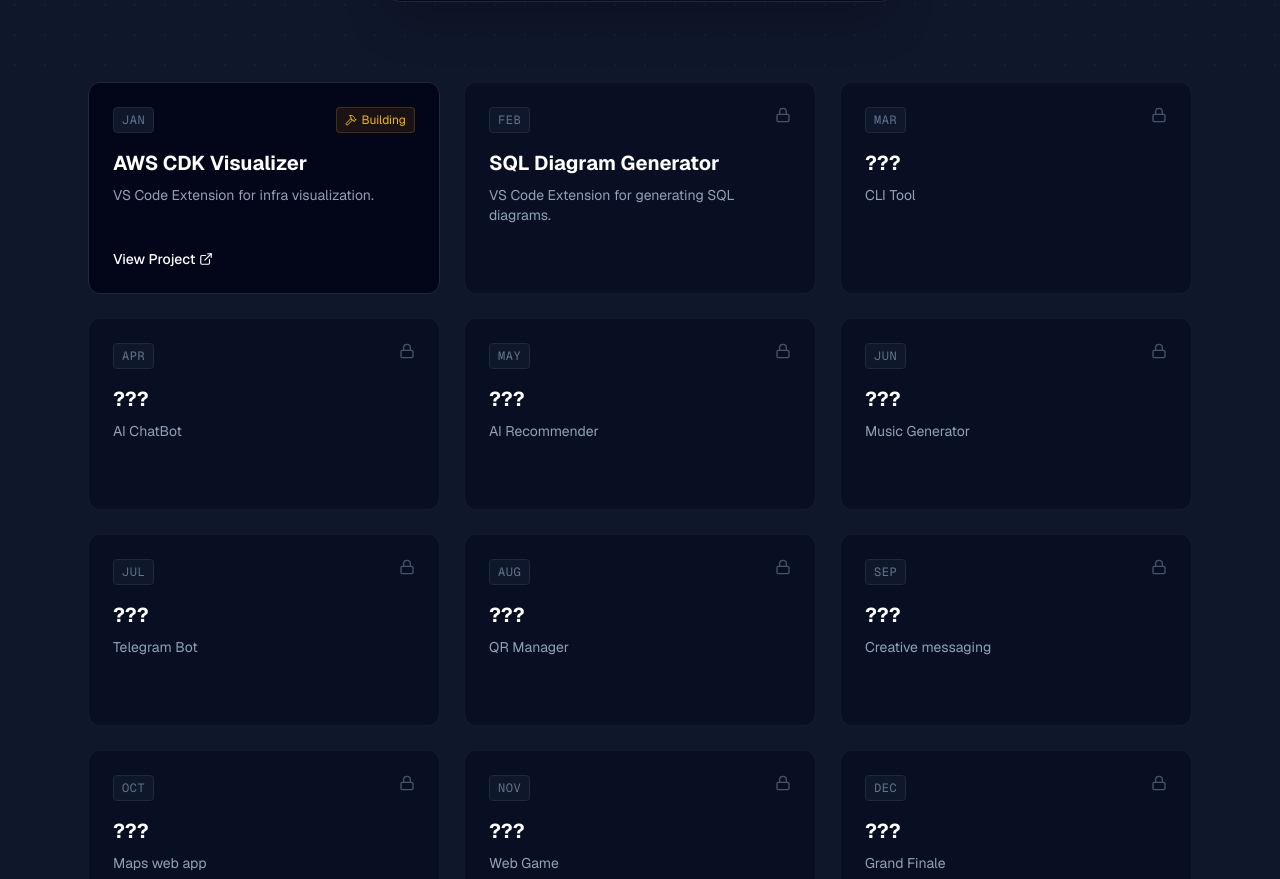
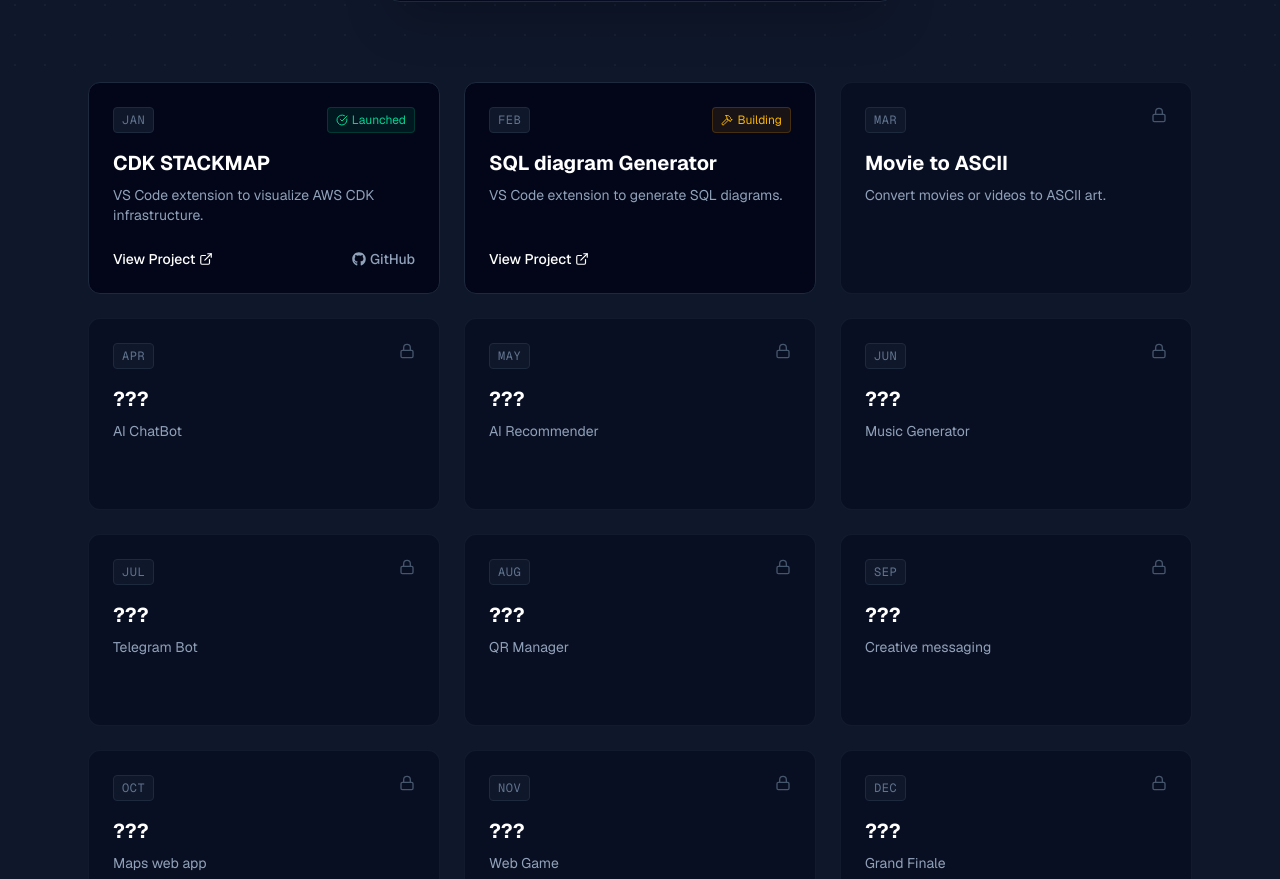
Before and after one commit to marabunta-labs/marabunta-labs, a Next.js app: page / in a window 1280 px wide. Shown: the part 1060-1939 px from the top of the page. Built offline with nearby package versions, Linux system fonts and the light colour scheme.

Commit message:
publish january project

```diff
--- a/app/page.tsx
+++ b/app/page.tsx
@@ -26,6 +26,7 @@
     },
     common: {
       statusBuild: 'Construyendo',
+      statusLaunched: 'Lanzado',
       viewProject: 'Ver Proyecto',
       footerKofi: 'Café',
       footerKofiTooltip: 'Invítame a un Ko-fi',
@@ -38,18 +39,24 @@
     },
     projectsData: [
       {
-        title: 'AWS CDK Visualizer',
-        desc: 'Extensión para VS Code para visualizar infraestructura como código.',
-        status: 'building',
-        link: 'http://github.com/marabunta-labs/aws-cdk-viz/blob/main/README.md'
+        title: 'CDK STACKMAP',
+        desc: 'Extensión VS Code para visualizar infraestructura AWS CDK.',
+        status: 'launched',
+        link: 'https://marketplace.visualstudio.com/items?itemName=Marabunta.cdk-stackmap&ssr=false#overview',
+        githubLink: 'https://github.com/marabunta-labs/cdk-stackmap'
       },
       {
         title: 'SQL diagram Generator',
-        desc: 'Extensión para VS Code para generar diagramas SQL.',
+        desc: 'Extensión VS Code para generar diagramas SQL.',
+        status: 'building',
+        link: '#'
+      },
+      {
+        title: 'Movie to ASCII',
+        desc: 'Convierte películas o videos en arte ASCII.',
         status: 'locked',
         link: '#'
       },
-      { title: '???', desc: 'Herramienta de línea de comandos', status: 'locked', link: '#' },
       { title: '???', desc: 'ChatBot IA', status: 'locked', link: '#' },
       { title: '???', desc: 'Recomendador IA', status: 'locked', link: '#' },
       { title: '???', desc: 'Generador de Música', status: 'locked', link: '#' },
@@ -78,6 +85,7 @@
     },
     common: {
       statusBuild: 'Building',
+      statusLaunched: 'Launched',
       viewProject: 'View Project',
       footerKofi: 'Coffee',
       footerKofiTooltip: 'Buy me a Ko-fi',
@@ -90,18 +98,24 @@
     },
     projectsData: [
       {
-        title: 'AWS CDK Visualizer',
-        desc: 'VS Code Extension for infra visualization.',
-        status: 'building',
-        link: 'http://github.com/marabunta-labs/aws-cdk-viz/blob/main/README.md'
+        title: 'CDK STACKMAP',
+        desc: 'VS Code extension to visualize AWS CDK infrastructure.',
+        status: 'launched',
+        link: 'https://marketplace.visualstudio.com/items?itemName=Marabunta.cdk-stackmap&ssr=false#overview',
+        githubLink: 'https://github.com/marabunta-labs/cdk-stackmap'
       },
       {
-        title: 'SQL Diagram Generator',
-        desc: 'VS Code Extension for generating SQL diagrams.',
+        title: 'SQL diagram Generator',
+        desc: 'VS Code extension to generate SQL diagrams.',
+        status: 'building',
+        link: '#'
+      },
+      {
+        title: 'Movie to ASCII',
+        desc: 'Convert movies or videos to ASCII art.',
         status: 'locked',
         link: '#'
       },
-      { title: '???', desc: 'CLI Tool', status: 'locked', link: '#' },
       { title: '???', desc: 'AI ChatBot', status: 'locked', link: '#' },
       { title: '???', desc: 'AI Recommender', status: 'locked', link: '#' },
       { title: '???', desc: 'Music Generator', status: 'locked', link: '#' },
@@ -364,6 +378,10 @@
                     </span>
                     {project.status === 'locked' ? (
                         <Lock size={16} className="text-slate-600" />
+                    ) : project.status === 'launched' ? (
+                        <div className="bg-emerald-500/10 text-emerald-400 text-xs px-2 py-1 rounded border border-emerald-500/20 flex items-center gap-1">
+                        <CheckCircle size={12} /> {t.common.statusLaunched}
+                        </div>
                     ) : (
                         <div className="bg-amber-500/10 text-amber-400 text-xs px-2 py-1 rounded border border-amber-500/20 flex items-center gap-1 animate-pulse">
                         <Hammer size={12} /> {t.common.statusBuild}
@@ -380,6 +398,7 @@
                 </div>
 
                 {project.status !== 'locked' && (
+                    <div className="flex justify-between items-center">
                       <a
                       href={project.link}
                       target="_blank"
@@ -388,6 +407,17 @@
                       >
                       {t.common.viewProject} <ExternalLink size={14} className="ml-1" />
                       </a>
+                      {project.githubLink && (
+                        <a
+                        href={project.githubLink}
+                        target="_blank"
+                        rel="noopener noreferrer"
+                        className="inline-flex items-center text-sm font-medium text-slate-400 hover:text-slate-200 transition-colors"
+                        >
+                        <FaGithub size={14} className="mr-1" /> GitHub
+                        </a>
+                      )}
+                    </div>
                 )}
                 </motion.div>
             ))}
```
Lines whose indentation alone changed are shown as unchanged.
